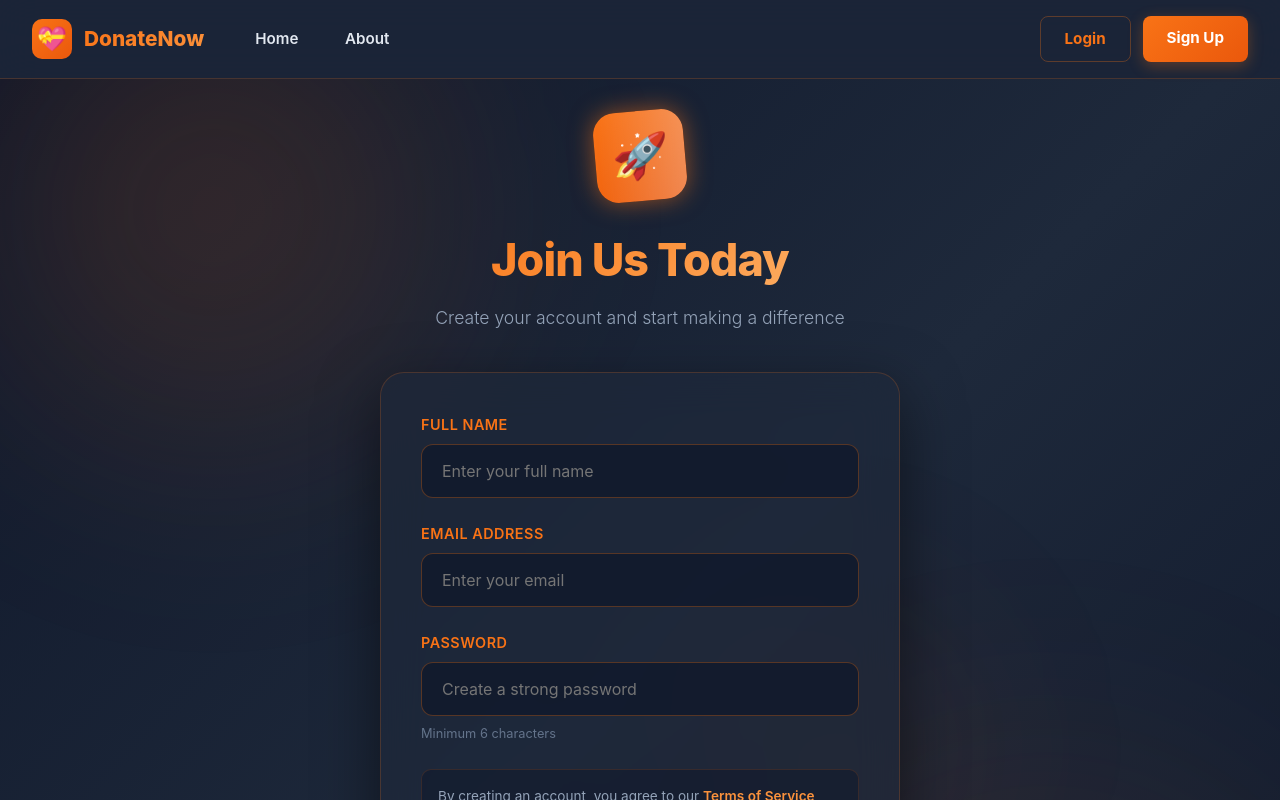
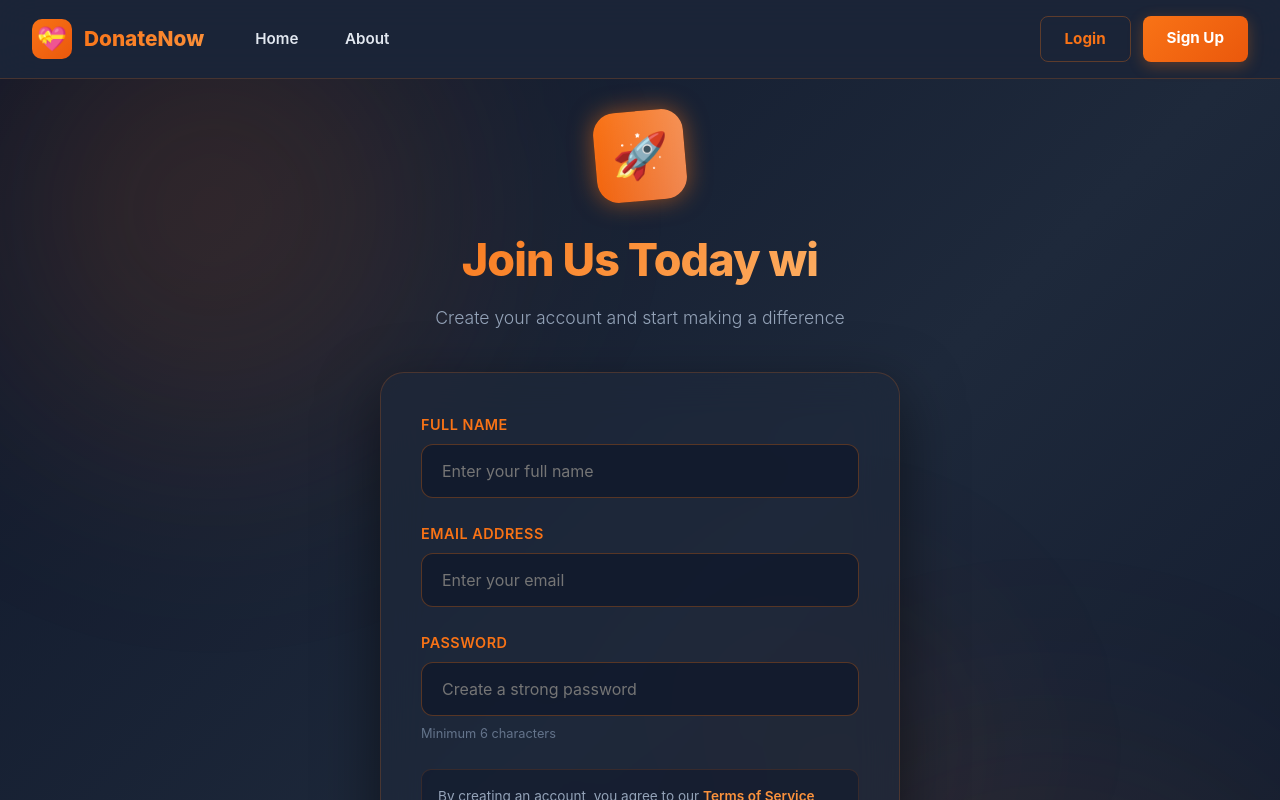
Before and after one commit to Irasha-Senarathna/devops-donation-campaign, a React (Vite) app in the folder frontend/: page /signup in a window 1280 px wide. Shown: the top 800 px of the page. Built offline with nearby package versions, Linux system fonts and the light colour scheme.

Commit message:
Full name change

```diff
--- a/frontend/src/pages/Signup.jsx
+++ b/frontend/src/pages/Signup.jsx
@@ -165,7 +165,7 @@ export default function Signup() {
             marginBottom: '0.5rem',
             letterSpacing: '-0.02em'
           }}>
-            Join Us Today
+            Join Us Today wi
           </h1>
           <p style={{
             color: '#94a3b8',
```
